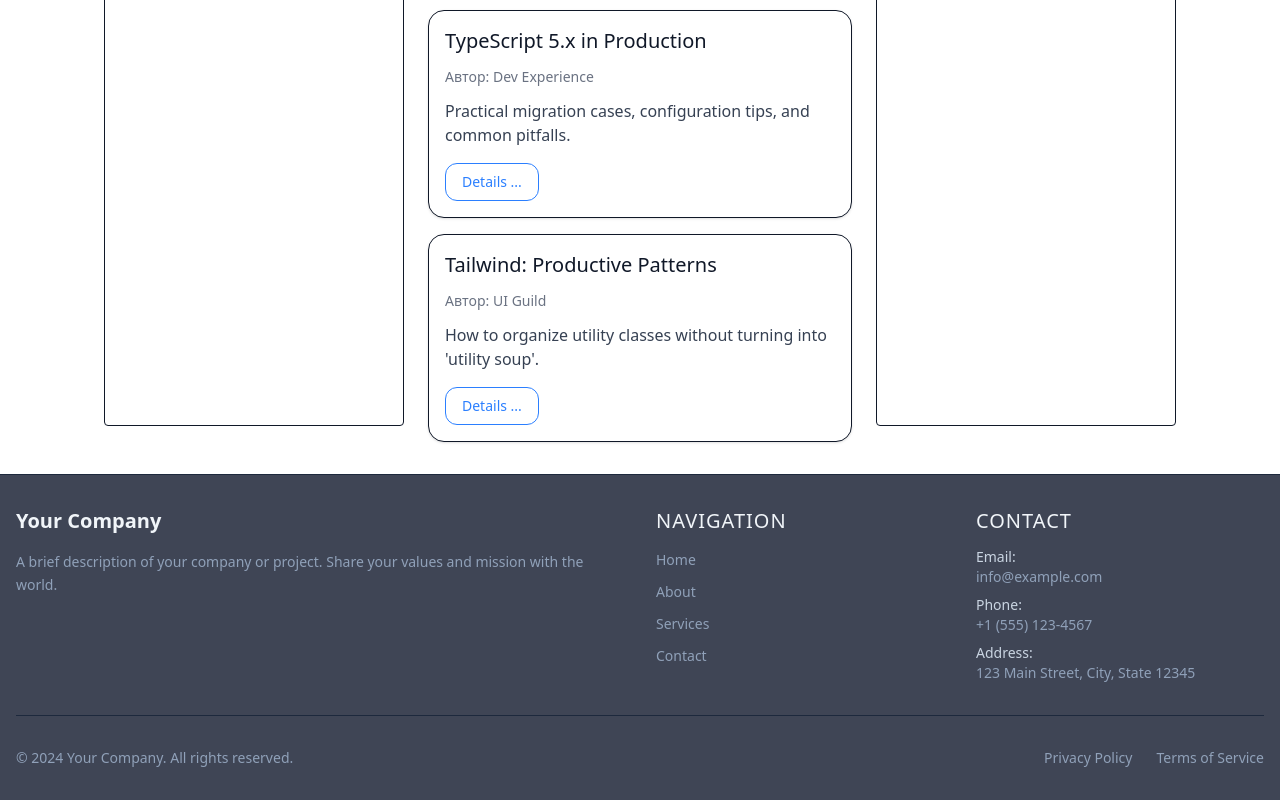
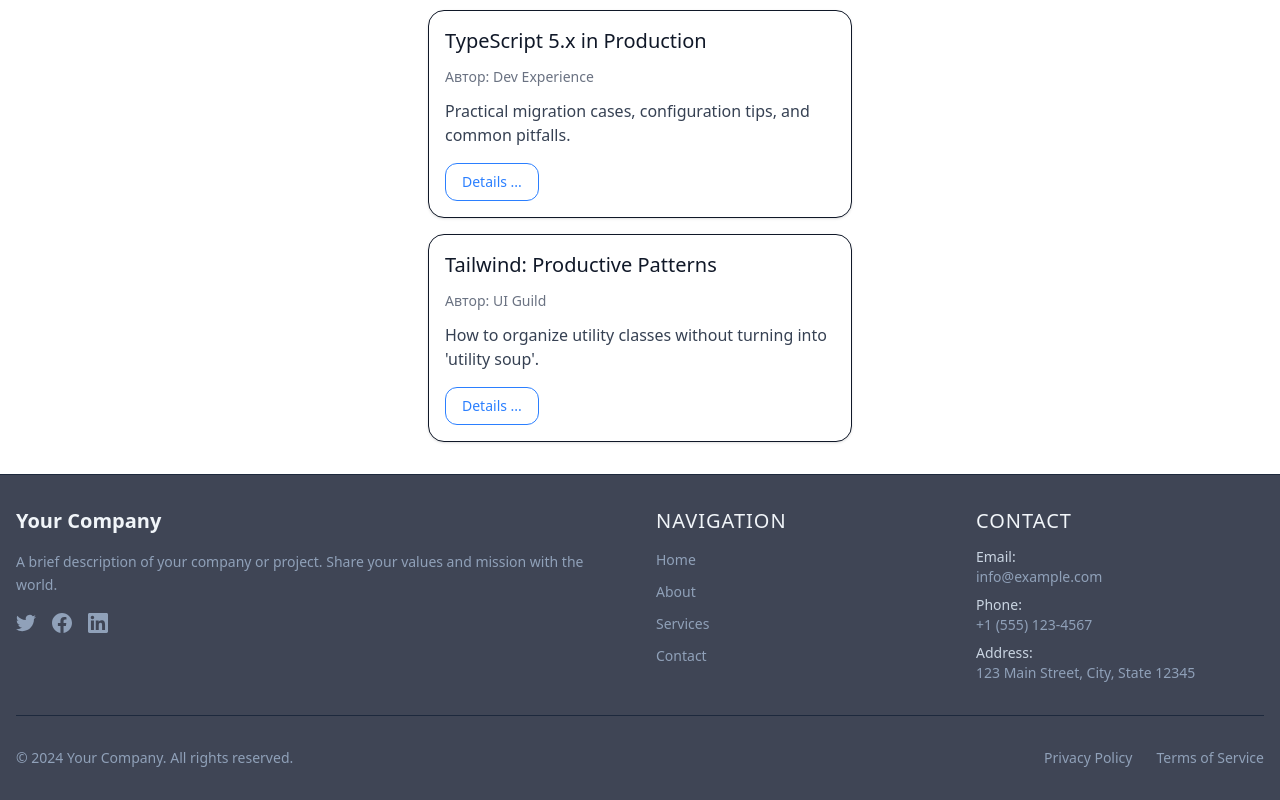
Before and after one commit to Yevgen2022/Adtelligent_internship, a React (Vite) app: page / in a window 1280 px wide. Shown: the part 479-1279 px from the top of the page. Built offline with nearby package versions, Linux system fonts and the light colour scheme.

Commit message:
check biome again

```diff
--- a/biome.json
+++ b/biome.json
@@ -1,7 +1,7 @@
 {
   "$schema": "https://biomejs.dev/schemas/2.2.4/schema.json",
   "files": {
-    "includes": ["**", "!dist", "!node_modules"]
+    "includes": ["**", "!dist", "!node_modules", "!public"]
   },
   "formatter": {
     "enabled": true,
--- a/src/ads/ads.types.ts
+++ b/src/ads/ads.types.ts
@@ -1,15 +1,21 @@
 export type Size = [number, number];
-export type Bid = { bidder: string; params: Record<string, any> };
+
+export type BidParams = Record<string, unknown>;
+
+export type Bid = {
+  bidder: string;
+  params: BidParams;
+};
 
 export type RenderBannerInput = {
-    code: string;
-    sizes: Size[];
-    bids: Bid[];
-    timeout?: number;
-    iframe: HTMLIFrameElement;
+  code: string;
+  sizes: Size[];
+  bids: Bid[];
+  timeout: number;
+  iframe: HTMLIFrameElement;
 };
 
 export interface AdsClient {
-    init(): Promise<void>;
-    renderBanner(input: RenderBannerInput): Promise<void>;
+  init: () => Promise<void>;
+  renderBanner: (args: RenderBannerInput) => Promise<void>;
 }
--- a/src/components/Advertisement.tsx
+++ b/src/components/Advertisement.tsx
@@ -1,8 +1,6 @@
-import { useEffect, useRef } from "react";
 import ads from "virtual:ads";
-
-type Size = [number, number];
-type Bid = { bidder: string; params: Record<string, any> };
+import { useEffect, useMemo, useRef } from "react";
+import type { AdsClient, Bid, Size } from "../ads/ads.types";
 
 export type AdvertisementProps = {
   code: string;
@@ -13,6 +11,11 @@
   debug?: boolean;
 };
 
+function isMatrix(s: Size[] | Size[][]): s is Size[][] {
+  const first = (s as Size[] | Size[][])[0];
+  return Array.isArray(first) && Array.isArray((first as unknown[])[0]);
+}
+
 export default function Advertisement({
   code,
   sizes,
@@ -21,26 +24,26 @@
   className,
 }: AdvertisementProps) {
   const iframeRef = useRef<HTMLIFrameElement | null>(null);
+  const client = ads as AdsClient;
 
-    // Нормалізація розмірів у плоский масив
-    const flatSizes: Size[] = Array.isArray((sizes as any)?.[0]?.[0])
-        ? (sizes as Size[][]).flat()
-        : (sizes as Size[]);
+  const flatSizes = useMemo<Size[]>(() => {
+    return isMatrix(sizes) ? sizes.flat() : sizes;
+  }, [sizes]);
 
-    const firstSize: Size = flatSizes[0] || [300, 250];
-    const [initialW, initialH] = firstSize;
+  const [initialW, initialH] = useMemo<Size>(() => {
+    return flatSizes[0] ?? [300, 250];
+  }, [flatSizes]);
 
   useEffect(() => {
     if (!iframeRef.current) return;
-        ads.renderBanner({
+    void client.renderBanner({
       code,
       sizes: flatSizes,
       bids,
       timeout,
       iframe: iframeRef.current,
     });
-        // eslint-disable-next-line react-hooks/exhaustive-deps
-    }, [code, JSON.stringify(flatSizes), JSON.stringify(bids), timeout]);
+  }, [client, code, flatSizes, bids, timeout]);
 
   return (
     <iframe
@@ -50,6 +53,7 @@
       className={className}
       width={initialW}
       height={initialH}
+      style={{ border: 0, display: "block" }}
     />
   );
 }
--- a/src/components/Footer.tsx
+++ b/src/components/Footer.tsx
@@ -1,4 +1,10 @@
+import { useId } from "react";
+
 export default function Footer() {
+  const twitterId = useId();
+  const facebookId = useId();
+  const linkedinId = useId();
+
   return (
     <footer className="border-t border-slate-800 bg-slate-900/80 backdrop-blur mt-auto">
       <div className="container mx-auto px-4 py-8">
@@ -15,39 +21,51 @@
             <div className="flex space-x-4">
               {/* Social media */}
               <a
-                href="#"
+                href="https://twitter.com"
                 className="text-slate-400 hover:text-slate-100 transition-colors"
+                aria-label="Twitter"
               >
                 <svg
                   className="w-5 h-5"
                   fill="currentColor"
                   viewBox="0 0 24 24"
+                  role="img"
+                  aria-labelledby={twitterId}
                 >
-                  <path d="" />
+                  <title id={twitterId}>Twitter</title>
+                  <path d="M23.953 4.57a10 10 0 01-2.825.775 4.958 4.958 0 002.163-2.723c-.951.555-2.005.959-3.127 1.184a4.92 4.92 0 00-8.384 4.482C7.69 8.095 4.067 6.13 1.64 3.162a4.822 4.822 0 00-.666 2.475c0 1.71.87 3.213 2.188 4.096a4.904 4.904 0 01-2.228-.616v.06a4.923 4.923 0 003.946 4.827 4.996 4.996 0 01-2.212.085 4.936 4.936 0 004.604 3.417 9.867 9.867 0 01-6.102 2.105c-.39 0-.779-.023-1.17-.067a13.995 13.995 0 007.557 2.209c9.053 0 13.998-7.496 13.998-13.985 0-.21 0-.42-.015-.63A9.935 9.935 0 0024 4.59z" />
                 </svg>
               </a>
               <a
-                href="#"
+                href="https://facebook.com"
                 className="text-slate-400 hover:text-slate-100 transition-colors"
+                aria-label="Facebook"
               >
                 <svg
                   className="w-5 h-5"
                   fill="currentColor"
                   viewBox="0 0 24 24"
+                  role="img"
+                  aria-labelledby={facebookId}
                 >
-                  <path d="" />
+                  <title id={facebookId}>Facebook</title>
+                  <path d="M24 12.073c0-6.627-5.373-12-12-12s-12 5.373-12 12c0 5.99 4.388 10.954 10.125 11.854v-8.385H7.078v-3.47h3.047V9.43c0-3.007 1.792-4.669 4.533-4.669 1.312 0 2.686.235 2.686.235v2.953H15.83c-1.491 0-1.956.925-1.956 1.874v2.25h3.328l-.532 3.47h-2.796v8.385C19.612 23.027 24 18.062 24 12.073z" />
                 </svg>
               </a>
               <a
-                href="#"
+                href="https://linkedin.com"
                 className="text-slate-400 hover:text-slate-100 transition-colors"
+                aria-label="LinkedIn"
               >
                 <svg
                   className="w-5 h-5"
                   fill="currentColor"
                   viewBox="0 0 24 24"
+                  role="img"
+                  aria-labelledby={linkedinId}
                 >
-                  <path d="" />
+                  <title id={linkedinId}>LinkedIn</title>
+                  <path d="M20.447 20.452h-3.554v-5.569c0-1.328-.027-3.037-1.852-3.037-1.853 0-2.136 1.445-2.136 2.939v5.667H9.351V9h3.414v1.561h.046c.477-.9 1.637-1.85 3.37-1.85 3.601 0 4.267 2.37 4.267 5.455v6.286zM5.337 7.433c-1.144 0-2.063-.926-2.063-2.065 0-1.138.92-2.063 2.063-2.063 1.14 0 2.064.925 2.064 2.063 0 1.139-.925 2.065-2.064 2.065zm1.782 13.019H3.555V9h3.564v11.452zM22.225 0H1.771C.792 0 0 .774 0 1.729v20.542C0 23.227.792 24 1.771 24h20.451C23.2 24 24 23.227 24 22.271V1.729C24 .774 23.2 0 22.222 0h.003z" />
                 </svg>
               </a>
             </div>
@@ -61,7 +79,7 @@
             <ul className="space-y-2">
               <li>
                 <a
-                  href="#"
+                  href="/"
                   className="text-slate-400 hover:text-slate-100 text-sm transition-colors"
                 >
                   Home
@@ -69,7 +87,7 @@
               </li>
               <li>
                 <a
-                  href="#"
+                  href="/about"
                   className="text-slate-400 hover:text-slate-100 text-sm transition-colors"
                 >
                   About
@@ -77,7 +95,7 @@
               </li>
               <li>
                 <a
-                  href="#"
+                  href="/services"
                   className="text-slate-400 hover:text-slate-100 text-sm transition-colors"
                 >
                   Services
@@ -85,7 +103,7 @@
               </li>
               <li>
                 <a
-                  href="#"
+                  href="/contact"
                   className="text-slate-400 hover:text-slate-100 text-sm transition-colors"
                 >
                   Contact
@@ -127,13 +145,13 @@
             </p>
             <div className="flex space-x-6 mt-4 md:mt-0">
               <a
-                href="#"
+                href="/privacy"
                 className="text-slate-400 hover:text-slate-100 text-sm transition-colors"
               >
                 Privacy Policy
               </a>
               <a
-                href="#"
+                href="/terms"
                 className="text-slate-400 hover:text-slate-100 text-sm transition-colors"
               >
                 Terms of Service
--- a/src/main.tsx
+++ b/src/main.tsx
@@ -1,14 +1,13 @@
 import { createRoot } from "react-dom/client";
 import "./index.css";
+
+import ads from "virtual:ads";
 import { useEffect, useState } from "react";
 import { BrowserRouter } from "react-router-dom";
 import App from "./App";
 import { seedUsersOnce } from "./lib/seed";
 import { useAuth } from "./store/auth.store";
 
-
-
-import ads from "virtual:ads";
 void ads.init();
 
 function Bootstrap() {
--- a/src/types/prebid.d.ts
+++ b/src/types/prebid.d.ts
@@ -1,7 +1,21 @@
+interface PbjsGlobal {
+  que: Array<() => void>;
+  renderAd: (doc: Document | undefined, adId: string) => void;
+
+  addAdUnits: (units: unknown[]) => void;
+  requestBids: (opts: {
+    adUnitCodes: string[];
+    bidsBackHandler: () => void;
+    timeout: number;
+  }) => void;
+  getHighestCpmBids: (
+    code: string,
+  ) => Array<{ adId: string; width?: number; height?: number }>;
+}
+
 declare global {
   interface Window {
-    pbjs: any;
+    pbjs?: PbjsGlobal;
   }
 }
-
-export {}; // so that it is treated as a module
+export {};
--- a/src/types/rollup-plugin-virtual.d.ts
+++ b/src/types/rollup-plugin-virtual.d.ts
@@ -1,6 +1,6 @@
-
 // src/types/rollup-plugin-virtual.d.ts
 declare module "@rollup/plugin-virtual" {
-  const virtual: any;
+  import type { Plugin } from "rollup";
+  const virtual: (modules: Record<string, string>) => Plugin;
   export default virtual;
 }
--- a/vite.config.ts
+++ b/vite.config.ts
@@ -1,4 +1,3 @@
-
 // <reference types="node" />
 import virtual from "@rollup/plugin-virtual";
 import tailwindcss from "@tailwindcss/vite";
@@ -25,12 +24,12 @@
       svgr(),
       checker({ typescript: true }),
       Inspect(),
-      virtual({ "virtual:build-info": buildInfoCode }), //віртуальний модуль build-info
+      virtual({ "virtual:build-info": buildInfoCode }), //virtual module build-info
       { ...compression({ algorithm: "brotliCompress" }), apply: "build" },
     ],
     resolve: {
       alias: {
-        // перемикач реклами через env
+        // advertising switch via env
         "virtual:ads": adsOn ? "/src/ads/real.ts" : "/src/ads/stub.ts",
       },
     },
```
Also changed, not shown: src/ads/real.ts (+65 -23 lines), src/types/virtual-ads.d.ts (+3 -4 lines), src/ads/stub.ts (indentation only). Lines whose indentation alone changed are shown as unchanged.
